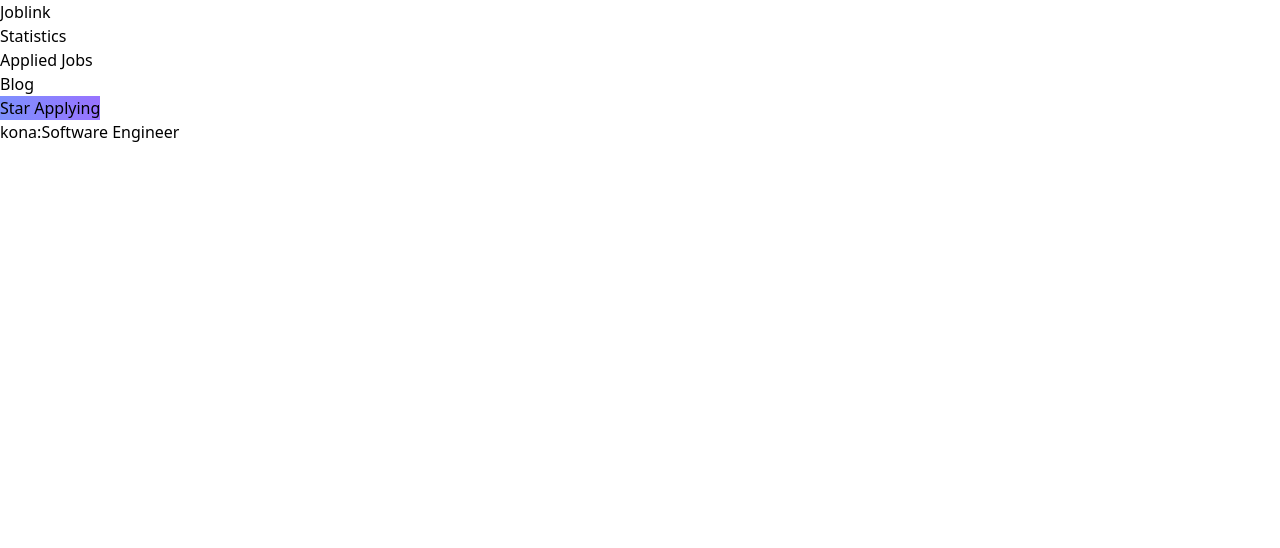
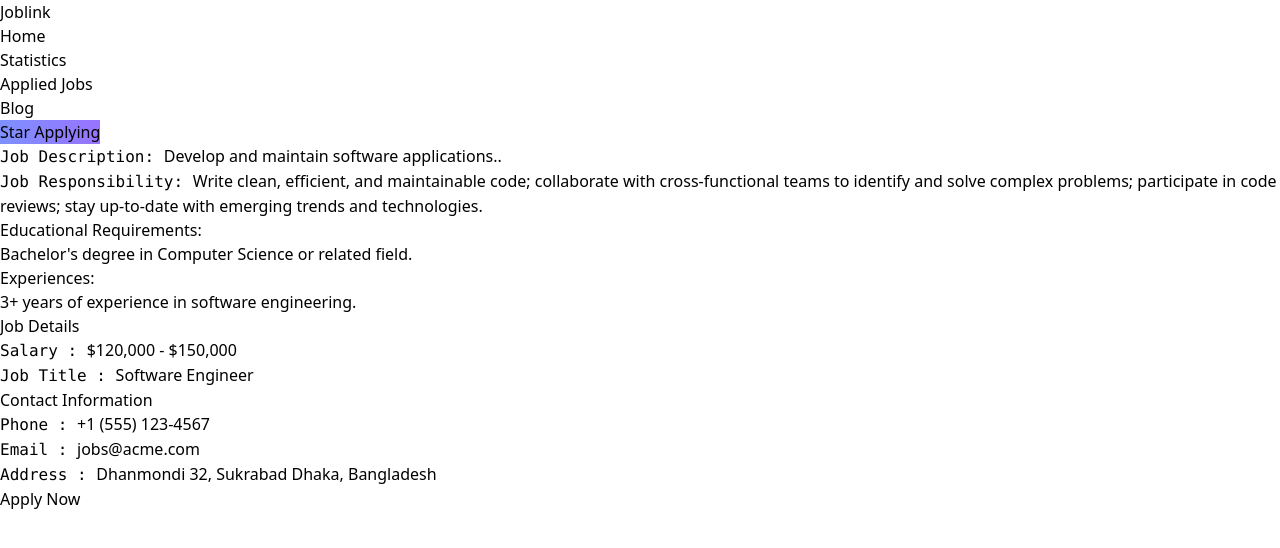
Before and after one commit to konaakter/career-hub, a React (Vite) app: page /about/1 in a window 1280 px wide. Shown: the top 548 px of the page. Built offline with nearby package versions, Linux system fonts and the light colour scheme.

Commit message:
added chart

```diff
--- a/package.json
+++ b/package.json
@@ -14,6 +14,7 @@
     "react": "^18.2.0",
     "react-dom": "^18.2.0",
     "react-router-dom": "^6.10.0",
+    "recharts": "^2.5.0",
     "sort-by": "^1.2.0"
   },
   "devDependencies": {
--- a/public/jobdetails.json
+++ b/public/jobdetails.json
@@ -11,7 +11,8 @@
     "EducationRequirements": "Bachelor's degree in Computer Science or related field.",
     "JobExperience": "3+ years of experience in software engineering.",
     "email": "jobs@acme.com",
-    "phone": "+1 (555) 123-4567"
+    "phone": "+1 (555) 123-4567",
+    "Address": " Dhanmondi 32, Sukrabad Dhaka, Bangladesh"
   },
   {
     "ID": 2,
@@ -25,7 +26,8 @@
     "EducationRequirements": "Bachelor's degree in Marketing or related field.",
     "JobExperience": "5+ years of experience in marketing.",
     "email": "jobs@xyzcorp.com",
-    "phone": "+1 (555) 234-5678"
+    "phone": "+1 (555) 234-5678",
+    "Address": " Mirpur Dhaka, Bangladesh"
   },
   {
     "ID": 3,
@@ -39,7 +41,8 @@
     "EducationRequirements": "Bachelor's degree in Graphic Design or related field.",
     "JobExperience": "2+ years of experience in graphic design.",
     "email": "jobs@abcagency.com",
-    "phone": "+1 (555) 345-6789"
+    "phone": "+1 (555) 345-6789",
+    "Address": " Burlington, Canada"
   },
   {
     "ID": 4,
@@ -53,7 +56,8 @@
     "EducationRequirements": "Bachelor's degree in Finance or related field.",
     "JobExperience": "3+ years of experience in financial analysis.",
     "email": "jobs@123inc.com",
-    "phone": "+1 (555) 456-7890"
+    "phone": "+1 (555) 456-7890",
+    "Address": " Burlington, Canada"
   },
   {
     "ID": 5,
@@ -67,7 +71,8 @@
     "EducationRequirements": "Bachelor's degree in Business Administration or related field.",
     "JobExperience": "1+ years of experience in sales.",
     "email": "jobs@bestproductsco.com",
-    "phone": "+1 (555) 567-8901"
+    "phone": "+1 (555) 567-8901",
+    "Address": " Carlisle,UK"
   },
   {
     "ID": 6,
@@ -81,6 +86,7 @@
     "EducationRequirements": "Bachelor's degree in Human Resources or related field.",
     "JobExperience": "5+ years of experience in HR management.",
     "email": "jobs@globalcorp.com",
-    "phone": "+44 20 1234 5678"
+    "phone": "+44 20 1234 5678",
+    "Address": " Birmingham, UK"
   }
 ]
--- a/src/componet/About/About.jsx
+++ b/src/componet/About/About.jsx
@@ -11,14 +11,65 @@
         setDetails(detailsdata)
     },[])
     console.log(details)
-    const {JobTitle} = details
+    const {JobDescription, JobResponsibilities, EducationRequirements, JobExperience, Salary, JobTitle, phone, email, Address} = details
     return (
-        <div>
-            <p>kona:{JobTitle}</p>
+    <div className='container mx-auto'>
+
+        <div className="grid grid-cols-3 gap-8 mt-12 ">
+            <div className="col-span-2">
+                <p className='mt-4 text-slate-500'>
+                    <samp className='font-semibold  text-slate-800'>Job Description: </samp>
+                    {JobDescription}.
+                </p>
+                <p className='mt-4 text-slate-500'>
+                    <samp className='font-semibold  text-slate-800'>Job Responsibility: </samp>
+                    {JobResponsibilities}
+                </p>
+                <p className='mt-4 font-semibold'>
+                    Educational Requirements:
+                </p>
+                <p className='mt-2 text-slate-500'>
+                    {EducationRequirements}
+                </p>
+                <p className='mt-4 font-semibold'>
+                    Experiences:
+                </p>
+                <p className='mt-2 text-slate-500'>
+                    {JobExperience}
+                </p>
+            </div>
+            <div className="">
+                <div className="bg-zinc-100 p-6 rounded-md">
+                    <h5 className='font-semibold mb-4 text-lg'>Job Details</h5>
+                    <p className='mt-2 text-slate-500'>
+                        <samp className='font-semibold text-slate-800'>Salary : </samp>
+                        {Salary}
+                    </p>
+                    <p className='mt-2 text-slate-500'>
+                        <samp className='font-semibold  text-slate-800'>Job Title : </samp>
+                        {JobTitle}
+                    </p>
+                    <h5 className='font-semibold my-4 text-lg'>Contact Information</h5>
+                    <p className='mt-2 text-slate-500'>
+                        <samp className='font-semibold text-base text-slate-800'>Phone : </samp>
+                        {phone}
+                    </p>
+                    <p className='mt-2 text-slate-500'>
+                        <samp className='font-semibold  text-slate-800'>Email : </samp>
+                       {email}
+                    </p>
+                    <p className='mt-2 text-slate-500'>
+                        <samp className='font-semibold  text-slate-800'>Address : </samp>
+                        {Address}
+                    </p>
+                </div>
+                <button className='my-4 py-2 w-full rounded-lg text-white bg-gradient-to-r from-sky-500 to-indigo-500 font-semibold'>Apply Now</button>
+            </div>
+        </div>
+    </div>
 
 
 
-        </div>
     );
 };
 
--- /dev/null
+++ b/src/componet/Errorpage/Errorpage.jsx
@@ -0,0 +1,32 @@
+import React from 'react';
+import { Link, useRouteError } from 'react-router-dom';
+import logo from '../../All Images/error.avif'
+
+const Errorpage = () => {
+    const {error, status} = useRouteError()
+    return (
+        <div>
+        <section className='flex items-center h-screen p-16 bg-gray-100 text-gray-900'>
+      <div className='container flex flex-col items-center justify-center px-5 mx-auto my-8'>
+        <h1 className='text-9xl text-pink-800'>OOPS</h1>
+        <img className='W-96 h-52' src= {logo} alt="" />
+        <div className='max-w-md text-center'>
+          <h2 className='mb-8 font-extrabold text-9xl text-blue-900'>
+            <span className='sr-only'>Error</span>
+            {status || 404}
+          </h2>
+          <p className='text-2xl font-semibold md:text-3xl text-green-700 mb-8'>
+            {error?.message}
+          </p>
+          <Link to='/' className='rounded-md button-primary p-3 text-white'>
+            Back to Home
+          </Link>
+        </div>
+      </div>
+    </section>
+
+        </div>
+    );
+};
+
+export default Errorpage;
--- a/src/componet/Header/Header.jsx
+++ b/src/componet/Header/Header.jsx
@@ -9,6 +9,7 @@
               <h3 className='text-3xl font-bold items-center'>Joblink</h3>
             </div>
             <ul className='md:flex space-x-8 items-center'>
+            <li className=' font-medium text-zinc-500'><Link to="/">Home</Link></li>
              <li className=' font-medium text-zinc-500'><Link to="/Statistics">Statistics</Link></li>
              <li className=' font-medium text-zinc-500'><Link to="/Applied Jobs">Applied Jobs</Link></li>
              <li className='font-medium text-zinc-500'><Link to="/Blog">Blog</Link></li>
--- /dev/null
+++ b/src/componet/Statistics/Statistics.jsx
@@ -0,0 +1,59 @@
+import React from 'react';
+import { AreaChart, Area, XAxis, YAxis, CartesianGrid, Tooltip, ResponsiveContainer } from 'recharts';
+
+
+const Statistics = () => {
+    const data = [
+        {
+            AssigmentNumerNo: 'Assigment No: 1',
+            AssigmentNumber: 60
+          },
+          {
+            AssigmentNumerNo: 'Assigment No: 2',
+            AssigmentNumber: 60
+          },
+          {
+            AssigmentNumerNo: 'Assigment No: 3',
+            AssigmentNumber: 60
+          },
+          {
+            AssigmentNumerNo: 'Assigment No: 4',
+            AssigmentNumber: 53
+          },
+          {
+            AssigmentNumerNo: 'Assigment No: 5',
+            AssigmentNumber: 60
+          },
+          {
+            AssigmentNumerNo: 'Assigment No: 6',
+            AssigmentNumber: 26
+          },
+          {
+            AssigmentNumerNo: 'Assigment No: 7',
+            AssigmentNumber: 60
+          },
+          {
+            AssigmentNumerNo: 'Assigment No: 8',
+            AssigmentNumber: 60
+          }
+    ];
+    return (
+        <div className='container mx-auto mt-14'>
+            <h1 className=' text-6xl text-center mb-10'>Assigment mark Chart</h1>
+            <AreaChart
+            width={1200}
+            height={400}
+            data={data}
+            >
+                <CartesianGrid strokeDasharray="3 3" />
+                <XAxis dataKey="AssigmentNumerNo" />
+                <YAxis />
+                <Tooltip />
+                <Area dataKey="AssigmentNumber" stroke= "#ffc658" fill="#82ca9d" type="monotone"></Area>
+            </AreaChart>
+
+        </div>
+    );
+};
+
+export default Statistics;
--- a/src/main.jsx
+++ b/src/main.jsx
@@ -9,22 +9,29 @@
 import Main from './componet/Layout/Main';
 import Home from './componet/Home/Home';
 import About from './componet/About/About';
+import Statistics from './componet/Statistics/Statistics';
+import Errorpage from './componet/Errorpage/Errorpage';
 
 const router = createBrowserRouter([
   {
     path: '/',
     element: <Main></Main>,
+    errorElement: <Errorpage></Errorpage>,
     children : [
       {
         path: '/',
         element: <Home></Home>,
-        loader:()=> fetch("jobdetails.json")
+        loader:()=> fetch("/jobdetails.json")
 
       },
       {
         path:'about/:ID',
         element: <About></About>,
         loader: ({params}) => fetch("/jobdetails.json")
+      },
+      {
+        path:'Statistics',
+        element:<Statistics></Statistics>
       }
     ]
   }
```
Also changed, not shown: src/Fakedate/jobdetails.json (+13 -6 lines), src/All Images/error.avif (added), 1 other file (tests, documents, lock files or other folders).
